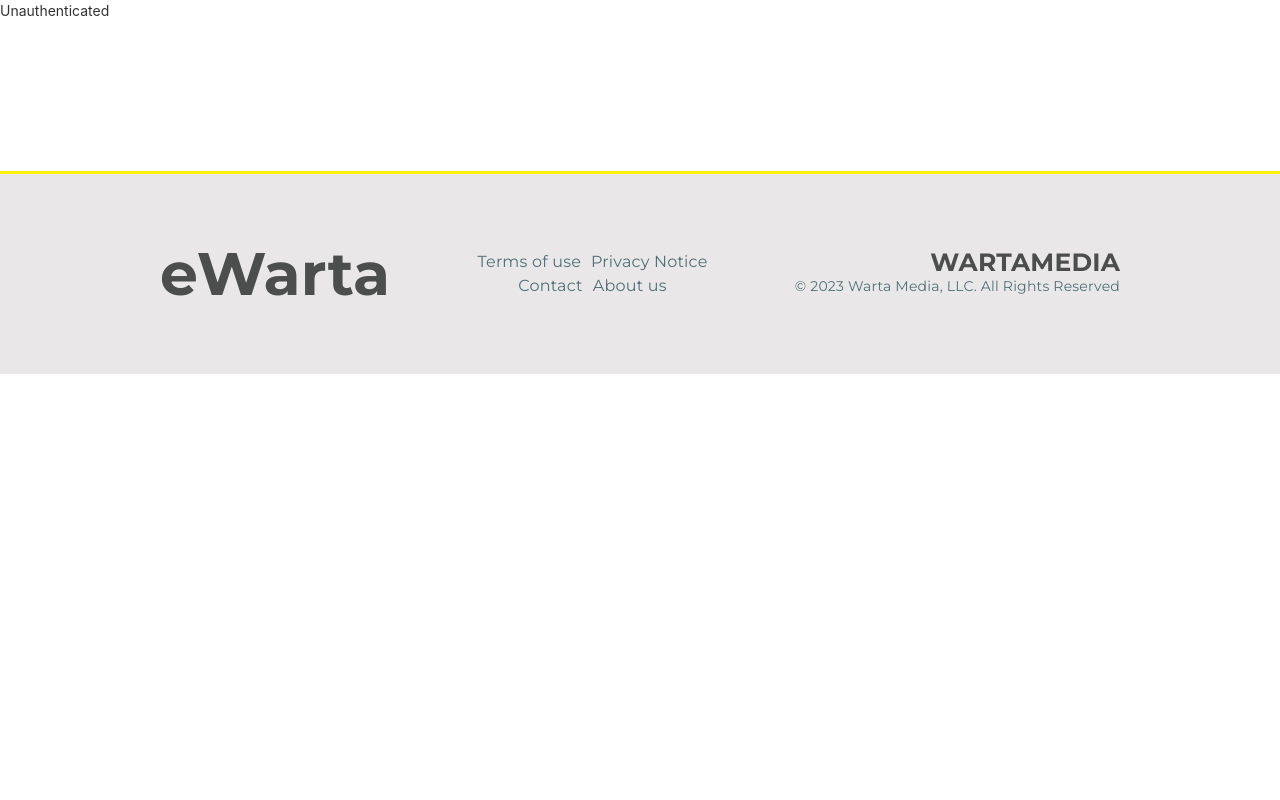
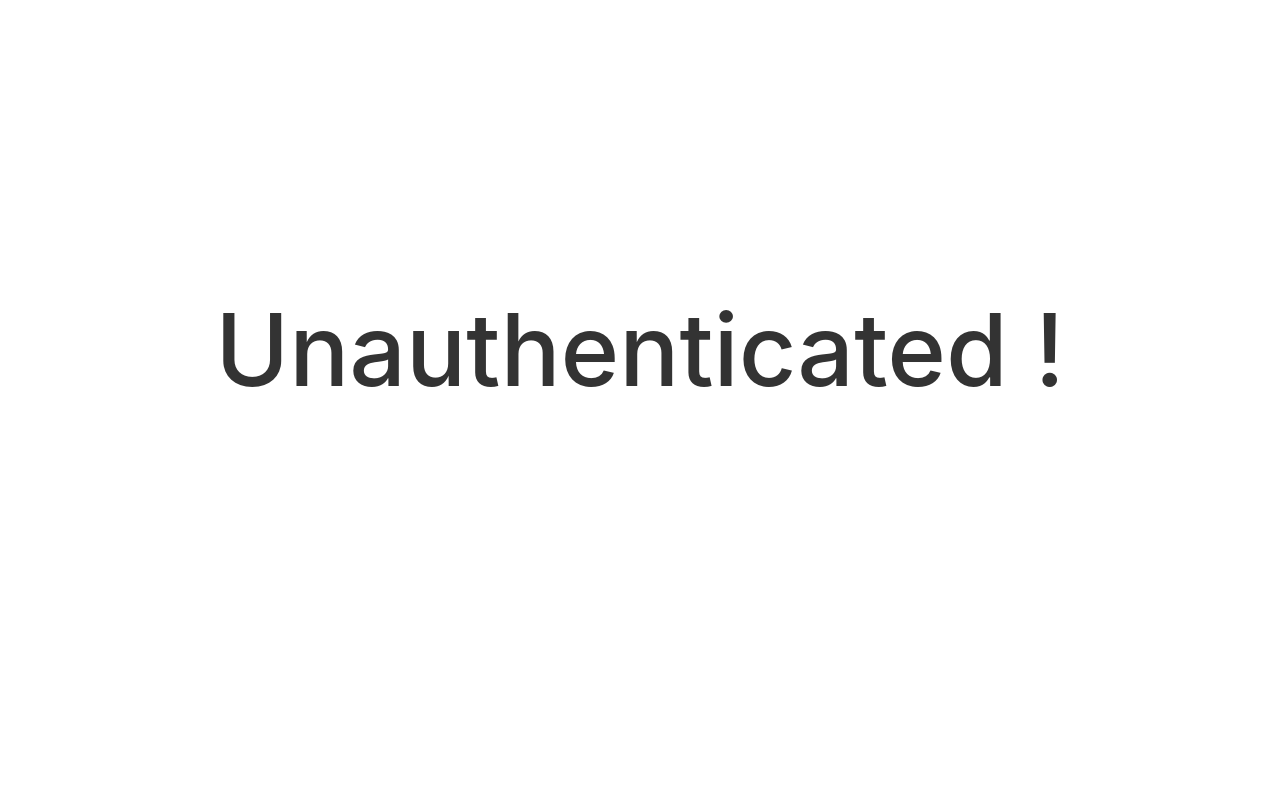
Before and after one commit to mrsambaga/eWarta-frontend, a React (Create React App) app: page /unauthenticated in a window 1280 px wide. Shown: the top 800 px of the page. Built offline with nearby package versions, Linux system fonts and the light colour scheme.

Commit message:
feat: add styling to unauthenticated & not found page

```diff
--- a/src/App.tsx
+++ b/src/App.tsx
@@ -16,6 +16,7 @@
 import TestPage from "./pages/TestPage/TestPage";
 import { RootState } from "./store/Index";
 import Unauthenticated from "./pages/Unauthenticated/Unauthenticated";
+import NotFound from "./pages/NotFound/NotFound";
 
 function App() {
   const PrivateRoutes = () => {
@@ -40,7 +41,7 @@
             <Route path="/test" element={<TestPage />} />
           </Route>
         </Route>
-        <Route path="*" element={<h1>404 : Page Not Found</h1>}></Route>
+        <Route path="*" element={<NotFound />}></Route>
         <Route path="/unauthenticated" element={<Unauthenticated />}></Route>
       </Routes>
       <Footer />
--- /dev/null
+++ b/src/pages/NotFound/NotFound.scss
@@ -0,0 +1,15 @@
+.not-found {
+    height: 700px;
+    display: flex;
+    flex-direction: column;
+    align-items: center;
+    justify-content: center;
+
+    & h3 {
+        font-size: 60px;
+    }
+
+    & h1 {
+        font-size: 100px
+    }
+}
--- /dev/null
+++ b/src/pages/NotFound/NotFound.tsx
@@ -0,0 +1,13 @@
+import React from "react";
+import "./NotFound.scss";
+
+const NotFound: React.FC = () => {
+  return (
+    <div className="not-found">
+      <h1>404</h1>
+      <h3>Page Not Found</h3>
+    </div>
+  );
+};
+
+export default NotFound;
--- /dev/null
+++ b/src/pages/Unauthenticated/Unauthenticated.scss
@@ -0,0 +1,12 @@
+.unauthenticated {
+    height: 700px;
+    display: flex;
+    flex-direction: column;
+    align-items: center;
+    justify-content: center;
+
+    & h3 {
+        font-size: 100px;
+    }
+
+}
--- a/src/pages/Unauthenticated/Unauthenticated.tsx
+++ b/src/pages/Unauthenticated/Unauthenticated.tsx
@@ -1,7 +1,12 @@
 import React from "react";
+import "./Unauthenticated.scss";
 
 const Unauthenticated: React.FC = () => {
-  return <div>Unauthenticated</div>;
+  return (
+    <div className="unauthenticated">
+      <h3>Unauthenticated !</h3>
+    </div>
+  );
 };
 
 export default Unauthenticated;
```
